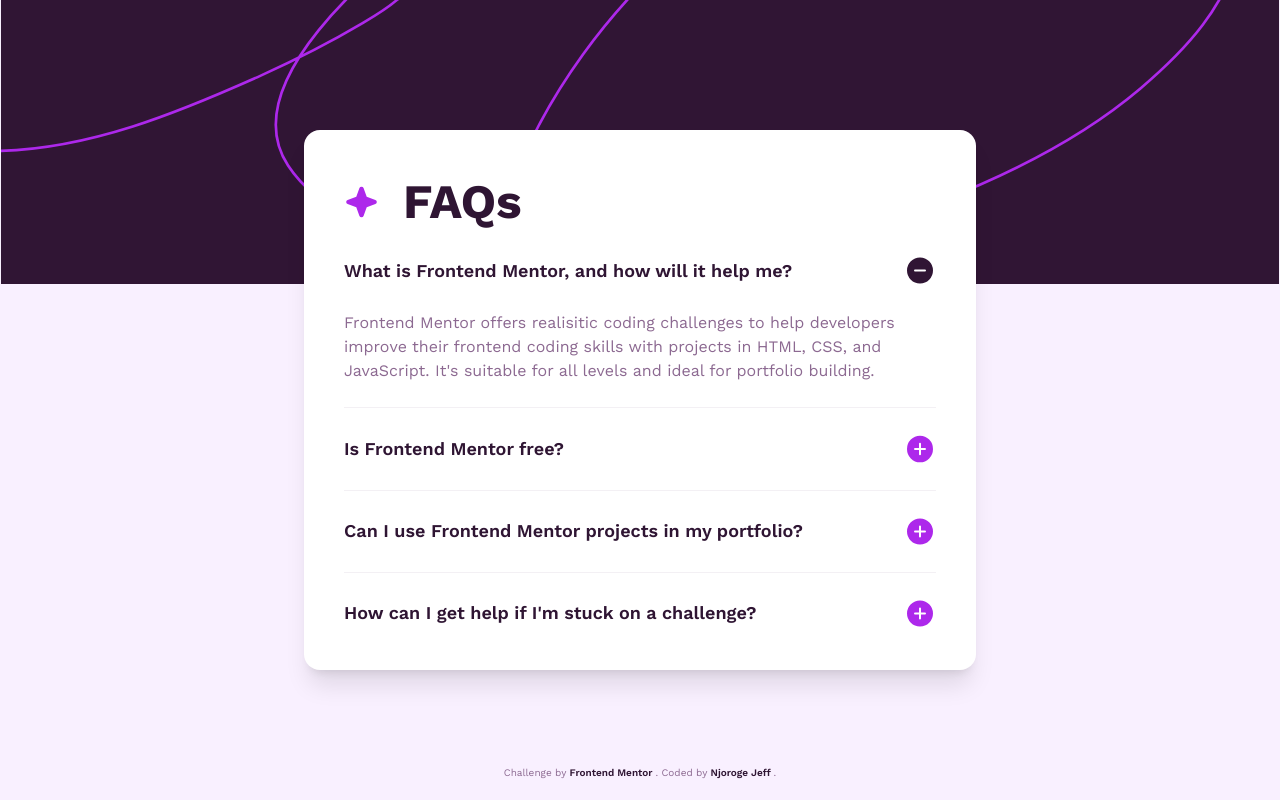
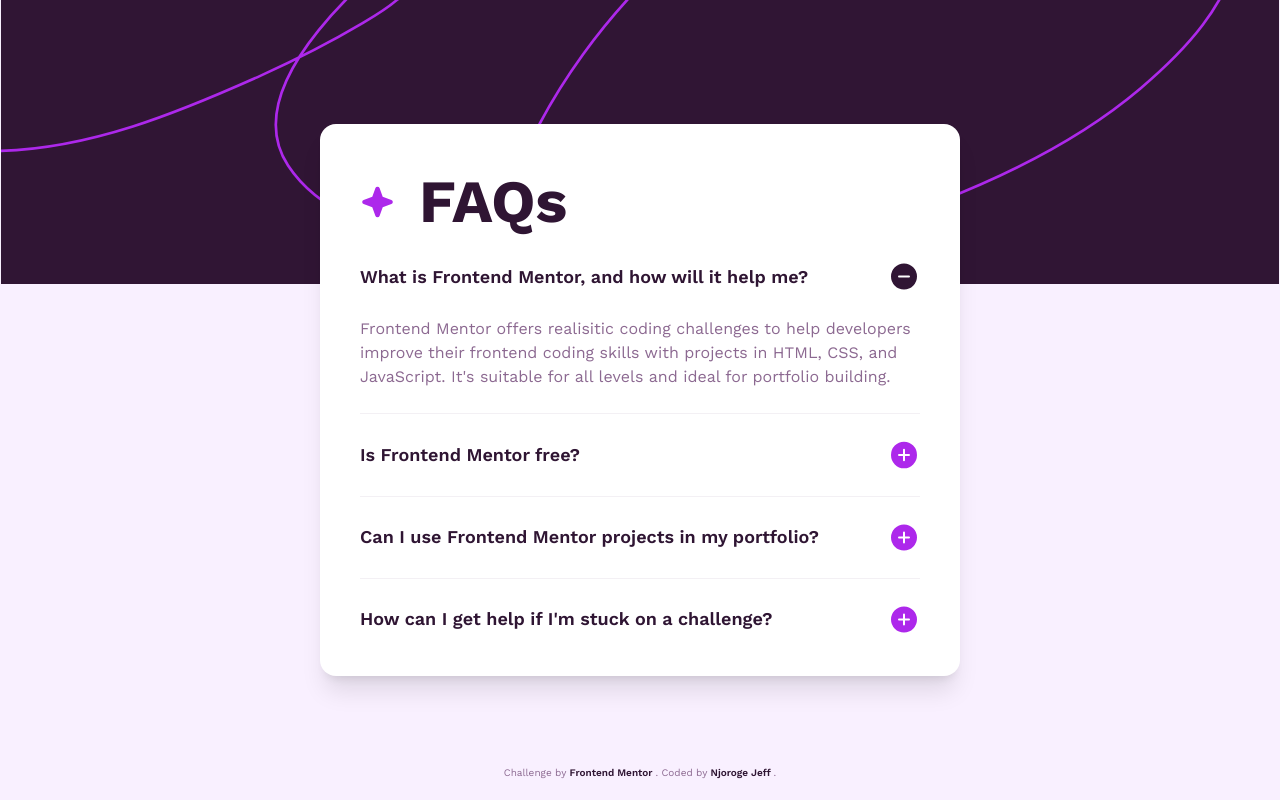
Before and after one commit to njorogejeff/faq-accordion, a website built with Vite: page index.html in a window 1280 px wide. Built offline with nearby package versions, Linux system fonts and the light colour scheme.

Commit message:
style: adjust FAQ section width and heading size for improved layout

```diff
--- a/index.html
+++ b/index.html
@@ -9,14 +9,14 @@
 
   <body class="font-workSans text-faqPurple-600 bg-top-left bg-faqPurple-100 grid min-h-screen place-content-center bg-[url(../assets/images/background-pattern-mobile.svg)] bg-contain bg-no-repeat text-base md:bg-[url(../assets/images/background-pattern-desktop.svg)]">
     <!-- FAQ Section -->
-    <article class="bg-faqWhite md:w-xl lg:w-2xl w-[88vw] rounded-2xl p-6 shadow-xl md:p-10 md:pt-12">
+    <article class="bg-faqWhite md:w-xl lg:w-[40rem] w-[88vw] rounded-2xl p-6 shadow-xl md:p-10 md:pt-12">
       <section class="mb-7 flex items-center justify-start gap-x-6">
         <img
           src="./assets/images/icon-star.svg"
           alt="star icon"
           class="h-6 md:h-9"
         />
-        <h1 class="text-faqPurple-950 text-3xl font-bold md:text-5xl">FAQs</h1>
+        <h1 class="text-faqPurple-950 text-3xl font-bold md:text-5xl lg:text-6xl">FAQs</h1>
       </section>
 
       <!-- FAQ 1 -->
```
